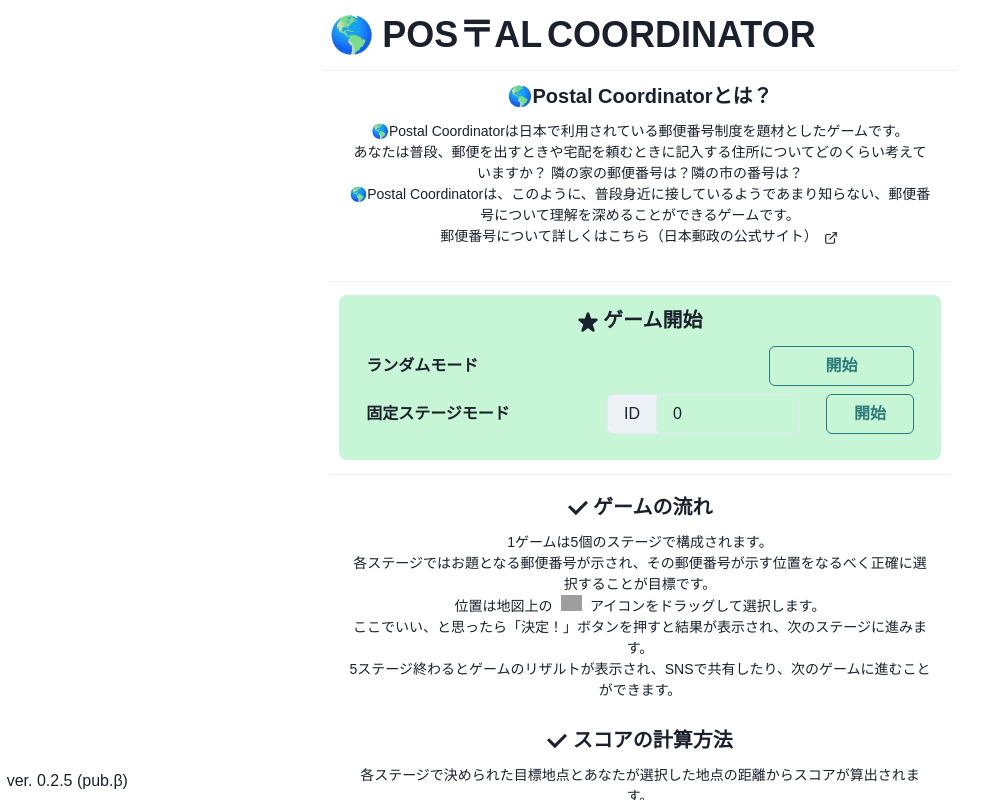
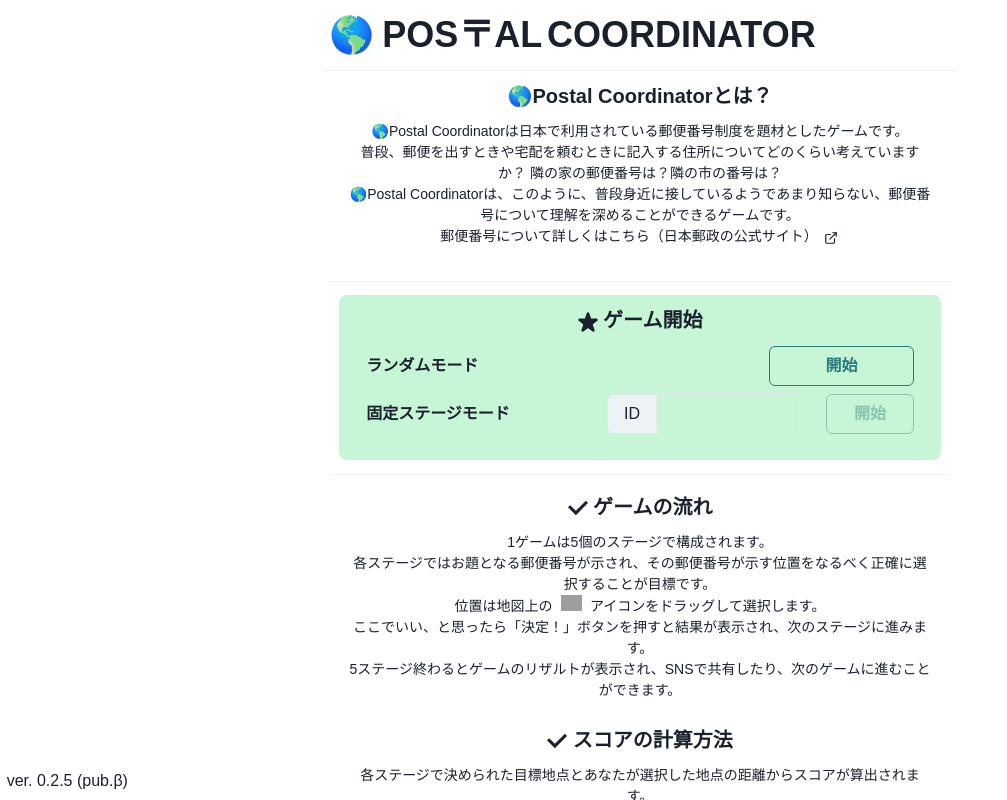
Before and after one commit to Asalato/PostCoordinator, a React (Create React App) app: page / in a window 1280 px wide. Shown: the whole page, without its empty margins (0-1007 px from the left). Built offline with nearby package versions, Linux system fonts and the light colour scheme; grey boxes are pictures that could not be loaded; a web font is replaced by a local one.

Commit message:
ID経由でHomeに来た時、ランダムモードを非表示に

```diff
--- a/src/pages/Home.tsx
+++ b/src/pages/Home.tsx
@@ -19,8 +19,8 @@
 export const Home: React.FC = () => {
     const navigate = useNavigate();
     const search = useLocation().search;
-    const query = new URLSearchParams(search);
-    const [id, setId] = useState<number>(Number(query.get("id")));
+    const idStr = new URLSearchParams(search).get("id");
+    const [id, setId] = useState<number | undefined>(idStr === null ? undefined : Number(idStr));
 
     const startBgColor = useColorModeValue("green.100", "green.900");
 
@@ -30,7 +30,7 @@
                 <Heading size="md">🌎Postal Coordinatorとは？</Heading>
                 <Text m="10pt" textAlign="center" fontSize="sm">
                     🌎Postal Coordinatorは日本で利用されている郵便番号制度を題材としたゲームです。<br/>
-                    あなたは普段、郵便を出すときや宅配を頼むときに記入する住所についてどのくらい考えていますか？
+                    普段、郵便を出すときや宅配を頼むときに記入する住所についてどのくらい考えていますか？
                     隣の家の郵便番号は？隣の市の番号は？<br/>
                     🌎Postal Coordinatorは、このように、普段身近に接しているようであまり知らない、郵便番号について理解を深めることができるゲームです。
                     <br/>
@@ -44,14 +44,14 @@
                 <Heading size="md"><StarIcon/> ゲーム開始</Heading>
                 <VStack m="10pt">
                     {
-                        id == 0 ?
+                        idStr !== null ? "" :
                             <HStack w="100%">
                                 <Heading size="sm" flex={2}>ランダムモード</Heading>
                                 <Flex flex={1.5}/>
                                 <Button flex={1} colorScheme='teal' variant='outline' onClick={() => navigate("/game")}>
                                     開始
                                 </Button>
-                            </HStack> : ""
+                            </HStack>
                     }
                     <HStack w="100%">
                         <Heading size="sm" flex={2}>固定ステージモード</Heading>
@@ -64,7 +64,8 @@
                             </NumberInput>
                         </InputGroup>
                         <Flex flex={0.1}/>
-                        <Button flex={0.5} colorScheme='teal' variant='outline' onClick={() => navigate(`/game/${id}`)}>
+                        <Button flex={0.5} colorScheme='teal' variant='outline' onClick={() => navigate(`/game/${id}`)}
+                                disabled={id === undefined}>
                             開始
                         </Button>
                     </HStack>
```
